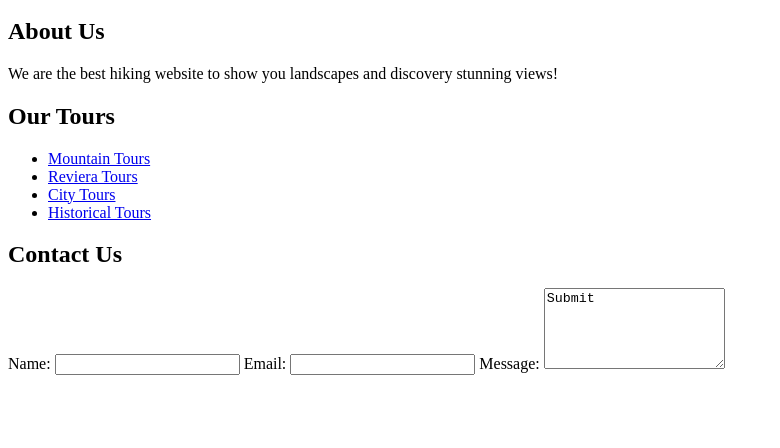
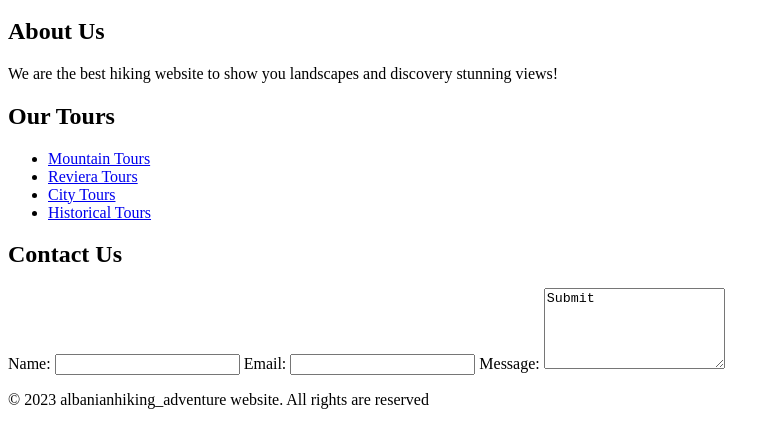
Before and after one commit to albani07/adventurehiking_albania, a plain HTML site: page index.html in a window 1280 px wide. Shown: the part 136-584 px from the top of the page, without its empty margins (0-780 px from the left). Drawn offline with Linux system fonts and the light colour scheme.

Commit message:
working with footerl

```diff
--- a/index.html
+++ b/index.html
@@ -44,7 +44,9 @@
 			</form>
 		</section>
 	</main>
-
+	<footer>
+		<p>&copy; 2023 albanianhiking_adventure website. All rights are reserved</p>
+	</footer>
 </body>
 <script src="script.js"></script>
 </html>
```
